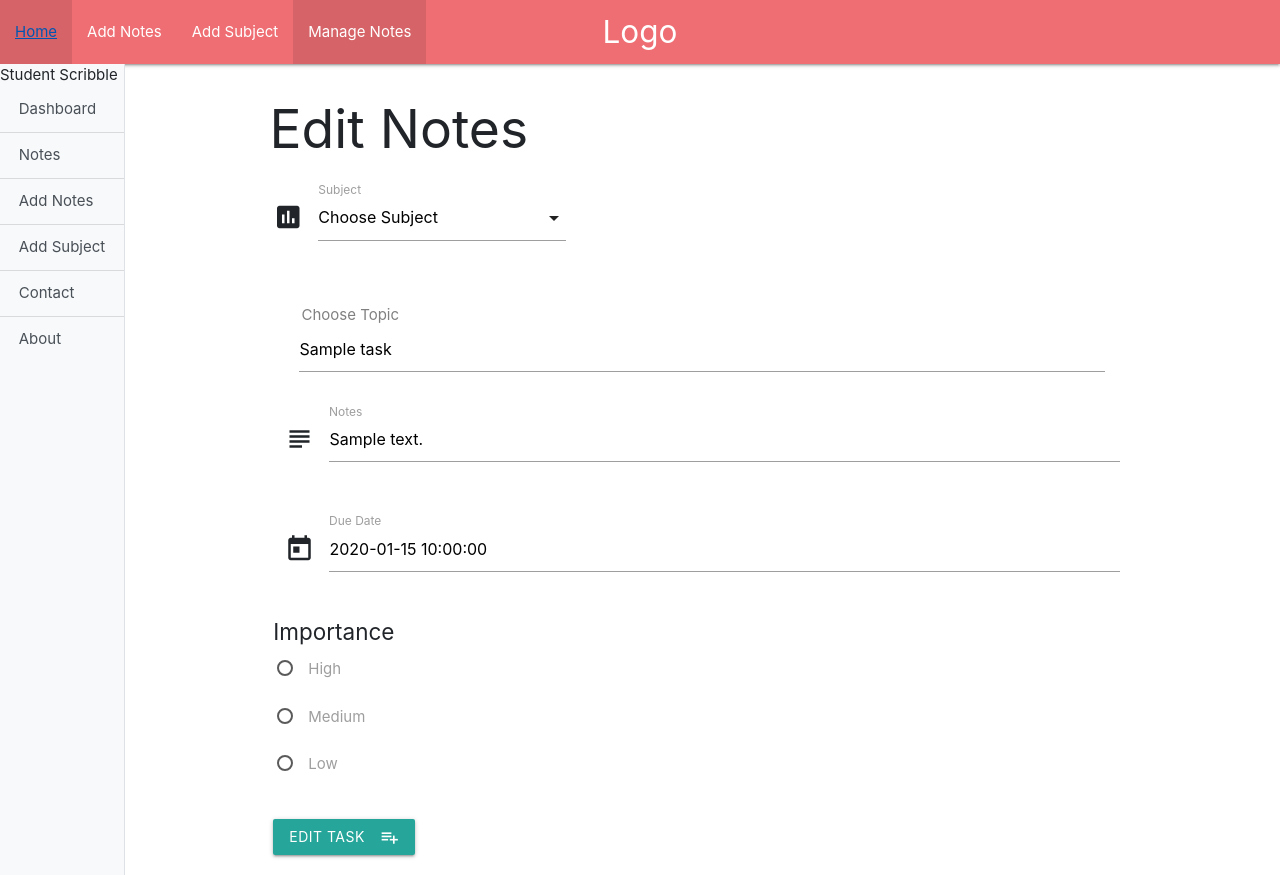
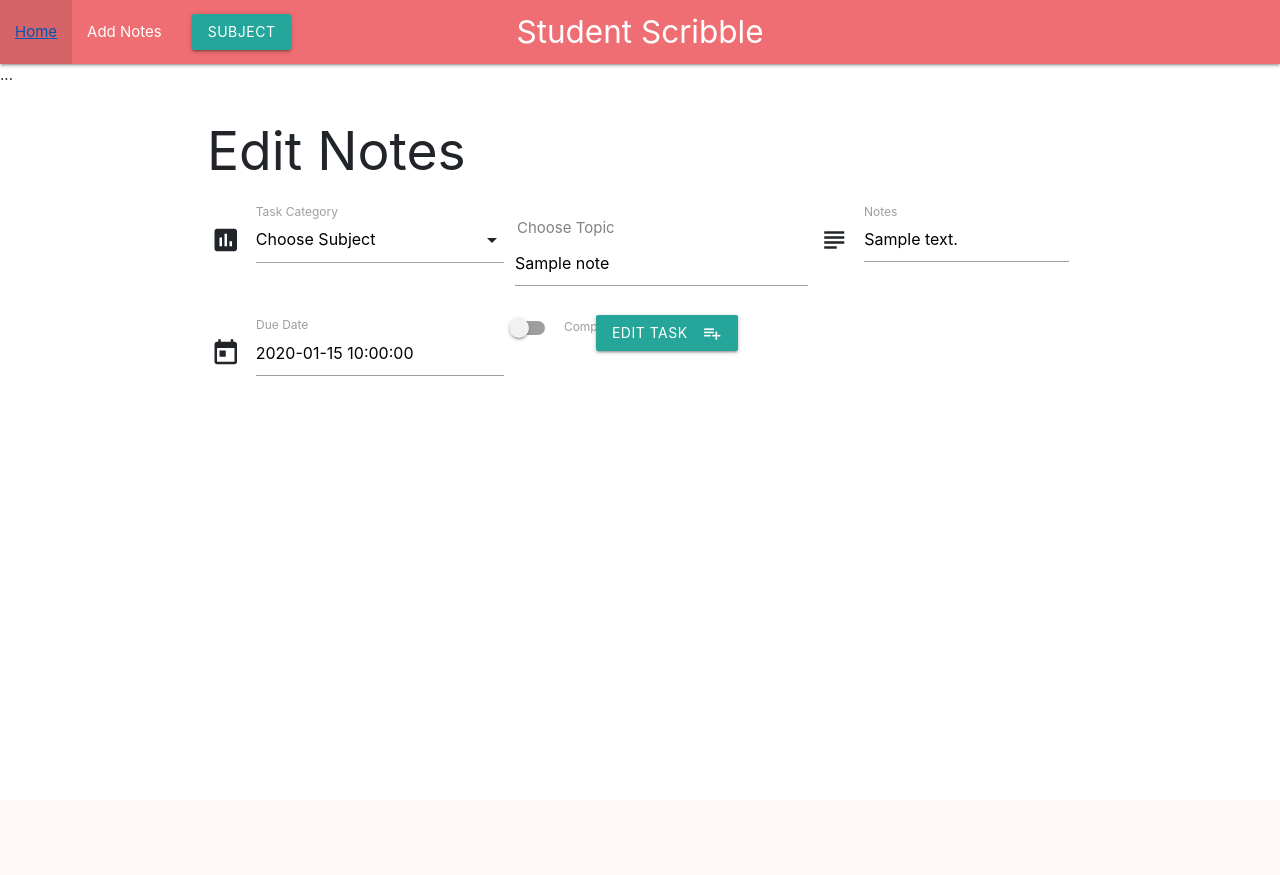
Before and after one commit to Nathanduggan/student-scribble-app, a Flask app: template templates/editnote.html in a window 1280 px wide. After the commit the page ends 376 px from the top, so only its background shows below. Run offline with Flask 2, Linux system fonts and the light colour scheme; the template is opened without the code that fills it: most values are stand-ins (such as "Sample title", 1, 10 or a date in 2020); some libraries are stand-ins or nearby versions.

Commit message:
Updated Files

```diff
--- a/app.py
+++ b/app.py
@@ -34,9 +34,9 @@
 @app.route('/edit_task/<note_id>')
 def edit_task(note_id):
     the_note =  mongo.db.notes.find_one({"_id": ObjectId(note_id)})
-    all_notes =  mongo.db.notes.find()
+    all_subjects =  mongo.db.subjects.find()
     return render_template('editnote.html', note=the_note,
-                           notes=all_notes)
+                        subjects=all_subjects)
 
 
 @app.route('/update_note/<note_id>', methods=["POST"])
--- a/static/css/style.css
+++ b/static/css/style.css
@@ -0,0 +1,38 @@
+/* The sidebar menu */
+.sidenav {
+  height: 100%; /* Full-height: remove this if you want "auto" height */
+  width: 160px; /* Set the width of the sidebar */
+  position: fixed; /* Fixed Sidebar (stay in place on scroll) */
+  z-index: 1; /* Stay on top */
+  top: 0; /* Stay at the top */
+  left: 0;
+  background-color: #111; /* Black */
+  overflow-x: hidden; /* Disable horizontal scroll */
+  padding-top: 20px;
+}
+
+/* The navigation menu links */
+.sidenav a {
+  padding: 6px 8px 6px 16px;
+  text-decoration: none;
+  font-size: 25px;
+  color: #818181;
+  display: block;
+}
+
+/* When you mouse over the navigation links, change their color */
+.sidenav a:hover
+  color: #f1f1f1;
+}
+
+/* Style page content */
+.main {
+  margin-left: 160px; /* Same as the width of the sidebar */
+  padding: 0px 10px;
+}
+
+/* On smaller screens, where height is less than 450px, change the style of the sidebar (less padding and a smaller font size) */
+@media screen and (max-height: 450px) {
+  .sidenav {padding-top: 15px;}
+  .sidenav a {font-size: 18px;}
+}
--- a/templates/base.html
+++ b/templates/base.html
@@ -10,37 +10,37 @@
       rel="stylesheet">
      <link rel="stylesheet" href="https://cdnjs.cloudflare.com/ajax/libs/materialize/1.0.0/css/materialize.min.css">
 
-    <title>Teacher's Notes</title>
+    <title>Student Scribble</title>
 </head>
 <body>
 
         <nav>
     <div class=" nav-wrapper">
-      <a href="#!" class="brand-logo center">Logo</a>
+      <a href="{{url_for('get_notes')}}" class="brand-logo center">Student Scribble</a>
       <ul class="left hide-on-med-and-down">
         <li><a href="{{url_for('get_notes')}}">Home</a></li>
-        <li><a href="badges.html">Add Notes</a></li>
-        <li><a href="badges.html">Add Subject</a></li>
-        <li class="active"><a href="collapsible.html">Manage Notes</a></li>
+        <li><a href="{{url_for('add_note')}}">Add Notes</a></li>
+         <a class='dropdown-trigger btn' href='#' data-target='dropdown1'>Subject</a>
+           <ul id='dropdown1' class='dropdown-content'>
+    <li><a href="{{url_for('new_subject')}}">Add Subject</a></li>
+    <li><a href="{{url_for('get_subjects')}}">Manage Subjects</a></li>
+
 
       </ul>
     </div>
   </nav>
+          <!-- Side navigation -->
+          <div class="sidenav">
+            <a href="#">About</a>
+            <a href="#">Services</a>
+            <a href="#">Clients</a>
+            <a href="#">Contact</a>
+          </div>
 
-  <div class="d-flex" id="wrapper">
-
-    <!-- Sidebar -->
-    <div class="bg-light border-right" id="sidebar-wrapper">
-      <div class="sidebar-heading">Student Scribble</div>
-      <div class="list-group list-group-flush">
-        <a href="{{url_for('get_notes')}}" class="list-group-item list-group-item-action bg-light">Dashboard</a>
-        <a href="{{url_for('get_notes')}}" class="list-group-item list-group-item-action bg-light">Notes</a>
-        <a href="{{url_for('add_note')}}" class="list-group-item list-group-item-action bg-light">Add Notes</a>
-        <a href="#" class="list-group-item list-group-item-action bg-light">Add Subject</a>
-        <a href="#" class="list-group-item list-group-item-action bg-light">Contact</a>
-        <a href="#" class="list-group-item list-group-item-action bg-light">About</a>
-      </div>
-    </div>
+          <!-- Page content -->
+          <div class="main">
+            ...
+          </div>
 
    <div class="container">
   {% block content %} {% endblock %}
@@ -94,6 +94,8 @@
     $('.parallax').parallax();
   });
 
+    $('.dropdown-trigger').dropdown();
+
 
 
     </script>
--- a/templates/editnote.html
+++ b/templates/editnote.html
@@ -3,88 +3,50 @@
 <h2>Edit Notes</h2>
 
 
-  <form action="{{ url_for('update_note', note_id=note._id) }}" method="POST"  class="col s12">
+    <form action="{{ url_for('update_note', note_id=note._id)}}" method="POST" class="col s12">
         <div class="row">
             <div class="row">
                 <div class="input-field col s12">
                     <i class="material-icons prefix">poll</i>
                     <select id="subject" name="subject_name">
-
                   <option value="" disabled selected>Choose Subject</option>
-                    {% for sub in subjects %}
-                    {% if sub.subject_name == note.subject_name %}
-                      <option value="{{sub.subject_name}}" selected>{{sub.subject_name}}</option>
-                      {% else %}
+                  {% for sub in subjects %}
                       <option value="{{sub.subject_name}}">{{sub.subject_name}}</option>
-                      {% endif %}
                   {% endfor %}
                 </select>
-                    <label>Subject</label>
+                    <label>Task Category</label>
                 </div>
             </div>
-
-        </div>
 
         <div class="input-field col s12">
 
       <option value="" disabled selected>Choose Topic</option>
-      <textarea name="task.task_name" id="task.task_name" class="materialize-textarea">{{task.task_name}}</textarea>
+      <textarea name="note.task_name" id="note.task_name" class="materialize-textarea">{{note.task_name}}</textarea>
 
 
   </div>
         <div class="row">
             <div class="input-field col s12">
                 <i class="material-icons prefix">subject</i>
-                <textarea name="subject_description" id="subject_description" class="materialize-textarea">{{task.subject_description}}</textarea>
+                <textarea name="subject_description" id="subject_description" class="materialize-textarea">{{note.subject_description}}</textarea>
                 <label for="icon_telephone">Notes</label>
             </div>
         </div>
           <div class="row">
             <div class="input-field col s12">
                 <i class="material-icons prefix">today</i>
-                <input id="due_date" name="due_date" type="text" class="datepicker" value="{{ task.due_date }}"><label for="icon_prefix">Due Date</label>
+                <input id="due_date" name="due_date" type="text" class="datepicker" value="{{ note.due_date }}"><label for="icon_prefix">Due Date</label>
             </div>
         </div>
 
         <div class="row">
             <div class="switch">
-                <legend>Importance</legend>
-         <p>
-      <label>
-        {% if task.complete %}
-          <input id="complete" name="complete" type="radio" checked>
-
-          {% else %}
-            <input id="complete" name="complete" type="radio">
-          {% endif %}
-
-        <span>High</span>
-      </label>
-    </p>
-    <p>
-      <label>
-         {% if task.complete %}
-          <input id="complete" name="complete" type="radio" checked>
-
-          {% else %}
-            <input id="complete" name="complete" type="radio">
-          {% endif %}
-        <span>Medium</span>
-      </label>
-    </p>
-    <p>
-      <label>
-        {% if task.complete %}
-          <input id="complete" name="complete" type="radio" checked>
-
-          {% else %}
-            <input id="complete" name="complete" type="radio">
-          {% endif %}
-        <span>Low</span>
-      </label>
-    </p>
-      </div>
-    </p>
+                <label>
+                  <input id="complete" name="complete" type="checkbox">
+                  <span class="lever"></span>
+                  Complete
+                </label>
+            </div>
         </div>
         <div class="row">
             <button class="btn waves-effect waves-light" type="submit" name="action">Edit Task
@@ -97,7 +59,7 @@
   <script src="https://cdnjs.cloudflare.com/ajax/libs/jquery/3.2.1/jquery.min.js"></script>
 <script type="text/javascript">
     $(document).ready(function() {
-        due_date = Date.parse('{{task.due_date}}');
+        due_date = Date.parse('{{note.due_date}}');
         $('#due_date').pickadate('picker').set('select', due_date, { format: 'dd/mm/yyyy' }).trigger('change');
     });
 </script>
--- a/templates/notes.html
+++ b/templates/notes.html
@@ -12,12 +12,12 @@
         <div class="col s3">
           <i class="material-icons">note</i>
           <a href="{{url_for('delete_task', note_id=note._id)}}" class="waves-effect waves-light btn-small"><i class="material-icons right">delete</i>del</a>
-          <a href="{{url_for('edit_task', note_id=note._id) }}" class="waves-effect waves-light btn-small blue"><i class="material-icons right">edit</i>Edit</a>
+          <a href="{{url_for('edit_task', note_id=note._id)}}" class="waves-effect waves-light btn-small blue"><i class="material-icons right">edit</i>Edit</a>
 
 
         </div>
         <div class=" col 9">
-          <strong>{{note.subject_name}}</strong> - {{note.due_date}}
+          <strong>{{note.subject_name}}</strong><legend>{{note.task_name}}</legend>  <legend>{{note.due_date}}<i class="material-icons right">calendar_today</i></legend>
 
         </div>
 
```
Also changed, not shown: templates/addnotes.html (+4 -3 lines).
